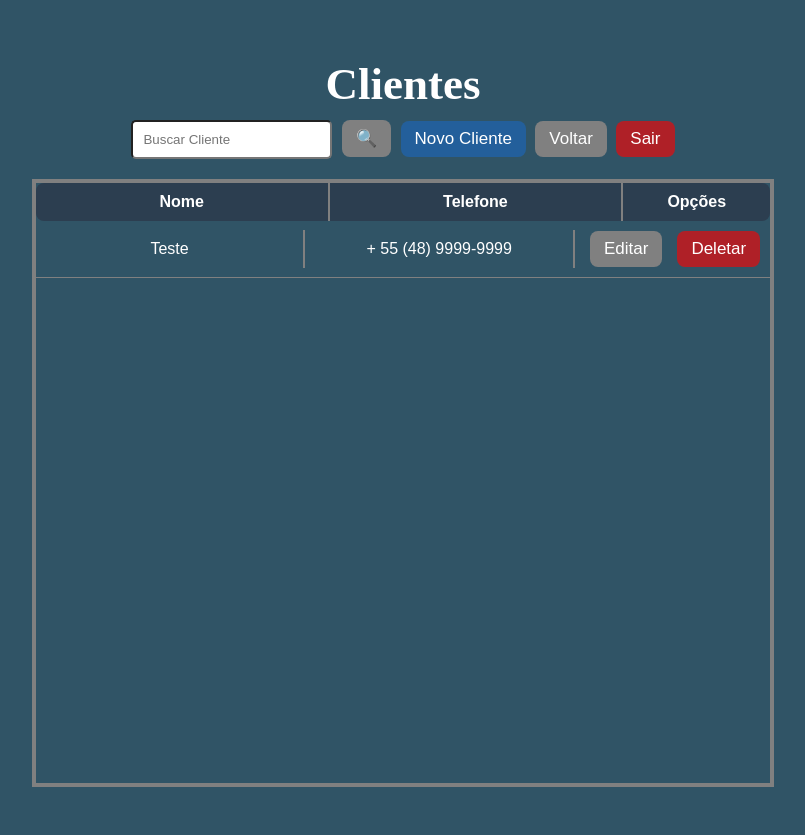
After one commit to KomarovoK/Sistema-de-Estoque, a Flask app: page /clientes in a window 1280 px wide. The commit adds this page. Shown: the whole page, without its empty margins (237-1042 px from the left). Run offline with Flask 3, Linux system fonts and the light colour scheme; the visitor is signed in with stand-in values (Sample User, id 1); data comes from the database, SQL or seed files in the repository; both versions use the stored data as it was after the commit.

Commit message:
Adiciona pagina de clientes, editar cliente e adicionar cliente

```diff
--- a/app.py
+++ b/app.py
@@ -1,5 +1,7 @@
+from werkzeug.security import generate_password_hash, check_password_hash
 from flask import Flask, render_template, request, redirect, flash, session
 from produto import Produto, validar_produto
+from cliente import Cliente
 import sqlite3
 
 app = Flask(__name__)
@@ -38,6 +40,9 @@ def index():
 @app.route('/adicionar', methods=['GET', 'POST'])
 def adicionar():
 
+    if 'usuario' not in session:
+        return redirect('/login')
+
     if request.method == 'POST':
 
         dados = validar_produto()
@@ -49,9 +54,10 @@ def adicionar():
 
         produto = Produto(nome, preco, quantidade)
 
-        produto.cadastrar_produtos()
-
-        flash('Produto cadastrado com sucesso!', 'certo')
+        if produto.cadastrar_produtos():
+            flash('Produto cadastrado com sucesso!', 'certo')
+        else:
+            flash('Produto já cadastrado!', 'erro')
 
         return redirect('/')
 
@@ -106,6 +112,7 @@ def editar(id):
         produto=produto
     )
 
+
 @app.route('/login', methods=['GET', 'POST'])
 def login():
     if request.method == 'POST':
@@ -117,23 +124,26 @@ def login():
         cursor = conexao.cursor()
 
         cursor.execute(
-            '''
-            SELECT * FROM usuarios
-            WHERE usuario = ? AND senha = ?
-            ''',
-            (usuario, senha)
+        '''
+        SELECT * FROM usuarios
+        WHERE usuario = ?
+        ''',
+        (usuario,)
         )
+
         usuario_encontrado = cursor.fetchone()
 
-        if usuario_encontrado:
+        if usuario_encontrado and check_password_hash(usuario_encontrado[2], senha):
+
+            conexao.close()
 
             session['usuario'] = usuario
-
             return redirect('/')
 
         flash('Usuário ou senha incorretos', 'erro')
 
     return render_template('login.html')
+
 
 @app.route('/logout')
 def logout():
@@ -141,6 +151,7 @@ def logout():
     session.pop('usuario', None)
 
     return redirect('/login')
+
 
 @app.route('/cadastro', methods=['GET', 'POST'])
 def cadastro():
@@ -153,9 +164,10 @@ def cadastro():
         cursor = conexao.cursor()
 
         try:
+            senha_hash = generate_password_hash(senha)
             cursor.execute(
                 "INSERT INTO usuarios (usuario, senha) VALUES (?, ?)",
-                (usuario, senha)
+                (usuario, senha_hash)
             )
 
             conexao.commit()
@@ -172,5 +184,99 @@ def cadastro():
 
     return render_template('cadastro.html')
 
+
+@app.route('/adicionar_cliente', methods=['GET', 'POST'])
+def adicionar_cliente():
+    if 'usuario' not in session:
+        return redirect('/login')
+
+    if request.method == 'POST':
+
+        nome = request.form['nome']
+        telefone = request.form['telefone']
+
+        cliente = Cliente(nome, telefone)
+
+        if cliente.cadastrar_cliente():
+            flash('Cliente cadastrado com sucesso!', 'certo')
+        else:
+            flash('Cliente já cadastrado!', 'erro')
+
+        return redirect('/clientes')
+
+    return render_template('adicionar_cliente.html')
+
+
+@app.route('/clientes')
+def clientes():
+
+    if 'usuario' not in session:
+        return redirect('/login')
+
+    busca = request.args.get('busca')
+
+    conexao = sqlite3.connect('database.db')
+    cursor = conexao.cursor()
+
+    if busca:
+        cursor.execute(
+            "SELECT * FROM clientes WHERE nome LIKE ?",
+            ('%' + busca + '%',)
+        )
+    else:
+        cursor.execute("SELECT * FROM clientes")
+
+    clientes = cursor.fetchall()
+
+    conexao.close()
+
+    return render_template(
+        'clientes.html',
+        clientes=clientes
+        )
+
+@app.route('/deletar_cliente/<int:id_cliente>')
+def deletar_cliente(id_cliente):
+
+    if 'usuario' not in session:
+        return redirect('/login')
+
+    cliente = Cliente('', '')
+    cliente.deletar_cliente(id_cliente)
+
+    flash('Cliente removido com sucesso!', 'certo')
+
+    return redirect('/clientes')
+
+
+@app.route('/editar_cliente/<int:id_cliente>', methods=['GET', 'POST'])
+def editar_cliente(id_cliente):
+
+    if 'usuario' not in session:
+        return redirect('/login')
+
+    cliente = Cliente('', '')
+
+    if request.method == 'POST':
+
+        nome = request.form['nome']
+        telefone = request.form['telefone']
+
+        cliente = Cliente(nome, telefone)
+
+        if cliente.editar_cliente(id_cliente):
+            flash('Cliente atualizado com sucesso!', 'certo')
+        else:
+            flash('Telefone já cadastrado!', 'erro')
+
+        return redirect('/clientes')
+
+    dados_cliente = cliente.buscar_cliente(id_cliente)
+
+    return render_template(
+        'editar_cliente.html',
+        cliente=dados_cliente
+    )
+
 if __name__ == '__main__':
     app.run(debug=True)
--- a/static/style.css
+++ b/static/style.css
@@ -2,7 +2,7 @@ body {
     font-family: Arial, sans-serif;
     color: white;
     padding: 20px;
-    background-color: #34495e;
+    background-color: #305466;
 }
 
 .btn {
@@ -44,7 +44,7 @@ body {
 }
 
 .adicionar {
-    background-color: rgba(22, 85, 158, 0.575);
+    background-color: rgba(26, 104, 194, 0.575);
 }
 
 .adicionar:hover {
@@ -161,3 +161,67 @@ h1 {
     padding: 10px;
     font-weight: bold;
 }
+
+.clientes {
+    background-color: #0d8b46;
+}
+
+.clientes:hover {
+    background-color: #0a6b35;
+}
+
+
+
+.cabecalho-clientes,
+.cabecalho-clientes,
+.linha-clientes {
+    display: grid;
+    grid-template-columns: 2fr 2fr 1fr;
+    gap: 0;
+    align-items: center;
+}
+
+.cabecalho-clientes {
+    background-color: #2c3e50;
+    color: white;
+    border-radius: 8px;
+    font-weight: bold;
+    text-align: center;
+}
+
+.cabecalho-clientes > div,
+.linha-clientes > div {
+    padding: 10px;
+    border-right: 2px solid gray;
+}
+
+.cabecalho-clientes > div:last-child,
+.linha-clientes > div:last-child {
+    border-right: none;
+}
+
+.linha-clientes {
+    border-bottom: 1px solid gray;
+}
+
+.opcoes-clientes {
+    display: flex;
+    gap: 10px;
+}
+
+.nome-cliente,
+.telefone-cliente {
+    text-align: center;
+    padding: 10px;
+    border-radius: 0;
+}
+
+.lista-clientes {
+    border: 4px solid gray;
+    padding: 0px;
+    margin-top: 20px;
+    height: 600px;
+    width: 60%;
+    overflow-y: auto;
+    margin: 20px auto;
+}
--- /dev/null
+++ b/templates/clientes.html
@@ -0,0 +1,68 @@
+<!DOCTYPE html>
+<html lang="pt-br">
+
+<head>
+
+    <meta charset="UTF-8">
+    <meta name="viewport" content="width=device-width, initial-scale=1.0">
+    <link rel="stylesheet" href="{{ url_for('static', filename='style.css') }}">
+
+    <title>Clientes</title>
+
+</head>
+<body>
+
+    <h1 style="font-family: fancy; font-size: 45px;">Clientes</h1>
+
+    {% with mensagens = get_flashed_messages(with_categories=true) %}
+        {% if mensagens %}
+            {% for categoria, mensagem in mensagens %}
+                <p class="{{ categoria }}">{{ mensagem }}</p>
+            {% endfor %}
+        {% endif %}
+    {% endwith %}
+
+    <div class="topo">
+
+        <form method="GET">
+            <input
+                style="padding: 10px; border-radius: 5px;"
+                type="text"
+                name="busca"
+                placeholder="Buscar Cliente">
+
+            <button type="submit" class="btn buscar">🔍</button>
+            <a href="/adicionar_cliente" class="btn adicionar">Novo Cliente</a>
+            <a href="/" class="btn voltar">Voltar</a>
+            <a href="/logout" class="btn excluir">Sair</a>
+        </form>
+
+    </div>
+
+    <div class="lista-clientes">
+
+        <div class="cabecalho-clientes" >
+            <div>Nome</div>
+            <div>Telefone</div>
+            <div>Opções</div>
+        </div>
+
+        {% for cliente in clientes %}
+        <div class="linha-clientes">
+
+            <div class="nome-cliente">{{ cliente[1] }}</div>
+            <div class="telefone-cliente">{{ cliente[2] }}</div>
+
+            <div class="opcoes-clientes">
+                <a href="/editar_cliente/{{ cliente[0] }}" class = "btn editar">Editar</a>
+                <a href="/deletar_cliente/{{ cliente[0] }}" class = "btn excluir" onclick="return confirm('Tem certeza que deseja deletar este cliente?')">Deletar</a>
+            </div>
+
+        </div>
+
+        {% endfor %}
+    </div>
+
+
+</body>
+</html>
--- a/templates/editar.html
+++ b/templates/editar.html
@@ -7,7 +7,6 @@
     <meta name="viewport" content="width=device-width, initial-scale=1.0">
     <link rel="stylesheet" href="{{ url_for('static', filename='style.css') }}">
     <title>Editar Produto</title>
-
 
 </head>
 
@@ -40,7 +39,7 @@
             <input
                 style="padding: 8px; border-radius: 5px;"
                 type="number"
-            step="0.01"
+                step="0.01"
                 name="preco"
                 value="{{ produto[2] }}"
                 required
```
Also changed, not shown: cliente.py (added, +84 -0 lines), produto.py (+21 -16 lines), templates/adicionar_cliente.html (added, +59 -0 lines), templates/editar_cliente.html (added, +55 -0 lines), templates/index.html (+3 -6 lines), database.db.
